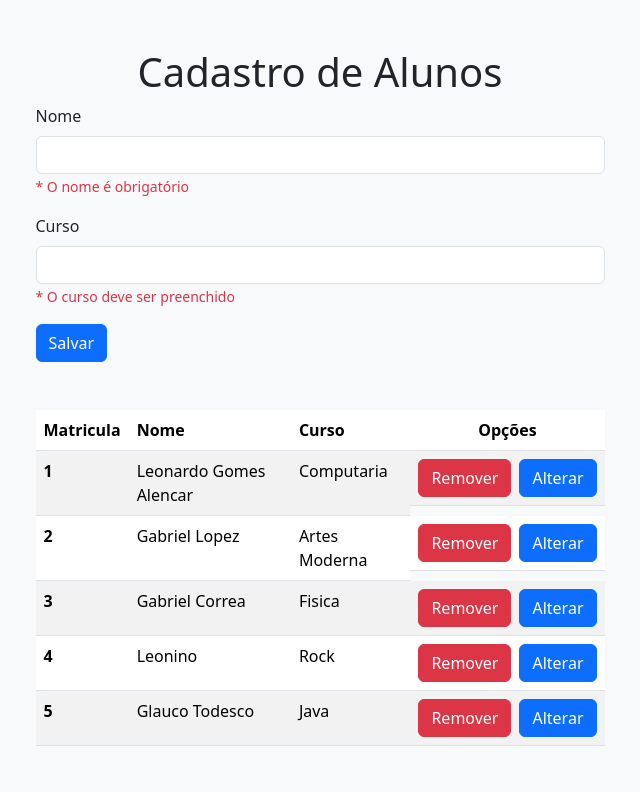
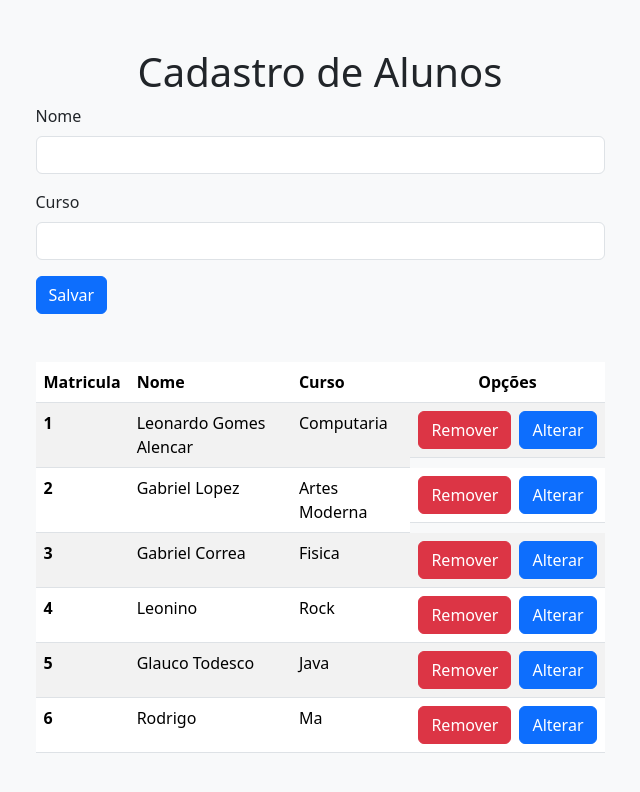
Before and after one commit to Rodrigokaki/Fatec-ngBootStrap, an Angular app: page / in a window 1280 px wide. Shown: the top 792 px of the page, without its empty margins (320-960 px from the left). Built offline with nearby package versions, Linux system fonts and the light colour scheme; data requests are answered from the project's data file.

Commit message:
Mensagens de erro somente depois do botao

```diff
--- a/db.json
+++ b/db.json
@@ -24,6 +24,11 @@
       "id": 5,
       "name": "Glauco Todesco",
       "course": "Java"
+    },
+    {
+      "id": 6,
+      "name": "Rodrigo",
+      "course": "Ma"
     }
   ]
 }
--- a/src/app/students/students.component.html
+++ b/src/app/students/students.component.html
@@ -13,10 +13,10 @@
               id="nome"
               formControlName="name"
             />
-            <small class="text-danger" *ngIf="name.hasError('minlength')">
+            <small class="text-danger" *ngIf="name.hasError('minlength') && submited">
                * O nome deve ter no mínimo 3 caracteres
             </small>
-            <small class="text-danger" *ngIf="name.hasError('required')">
+            <small class="text-danger" *ngIf="name.hasError('required') && submited">
                 * O nome é obrigatório
             </small>
           </div>
@@ -29,7 +29,7 @@
               id="curso"
               formControlName="course"
             />
-            <small class="text-danger" *ngIf="course.hasError('required')">
+            <small class="text-danger" *ngIf="course.hasError('required') && submited">
                * O curso deve ser preenchido
               </small>
           </div>
--- a/src/app/students/students.component.ts
+++ b/src/app/students/students.component.ts
@@ -15,6 +15,7 @@ export class StudentsComponent implements OnInit {
   formGroupStudent: FormGroup;
 
   isEditing: Boolean = false;
+  submited: Boolean = false;
 
   constructor(
     private formBuilder: FormBuilder,
@@ -38,18 +39,21 @@ export class StudentsComponent implements OnInit {
   }
 
   save() {
+    this.submited = true;
     if(this.formGroupStudent.valid){
       if (this.isEditing) {
         this.service.update(this.formGroupStudent.value).subscribe({
           next: () => {
             this.loadStudents();
             this.isEditing = false;
+            this.submited = false;
             this.formGroupStudent.reset();
           },
         });
       } else {
         this.service.save(this.formGroupStudent.value).subscribe({
-          next: (data) => this.students.push(data),
+          next: (data) => {this.students.push(data);
+          this.submited = false;}
         });
       }
     }
```
